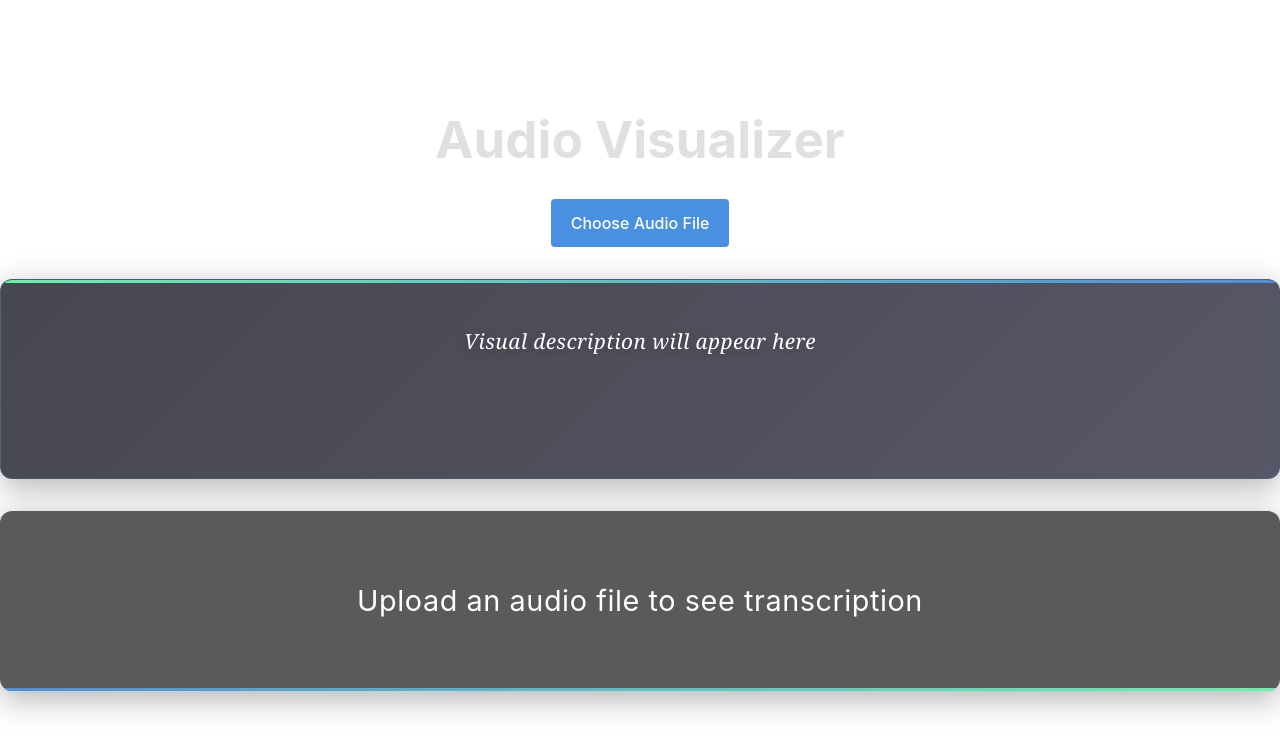
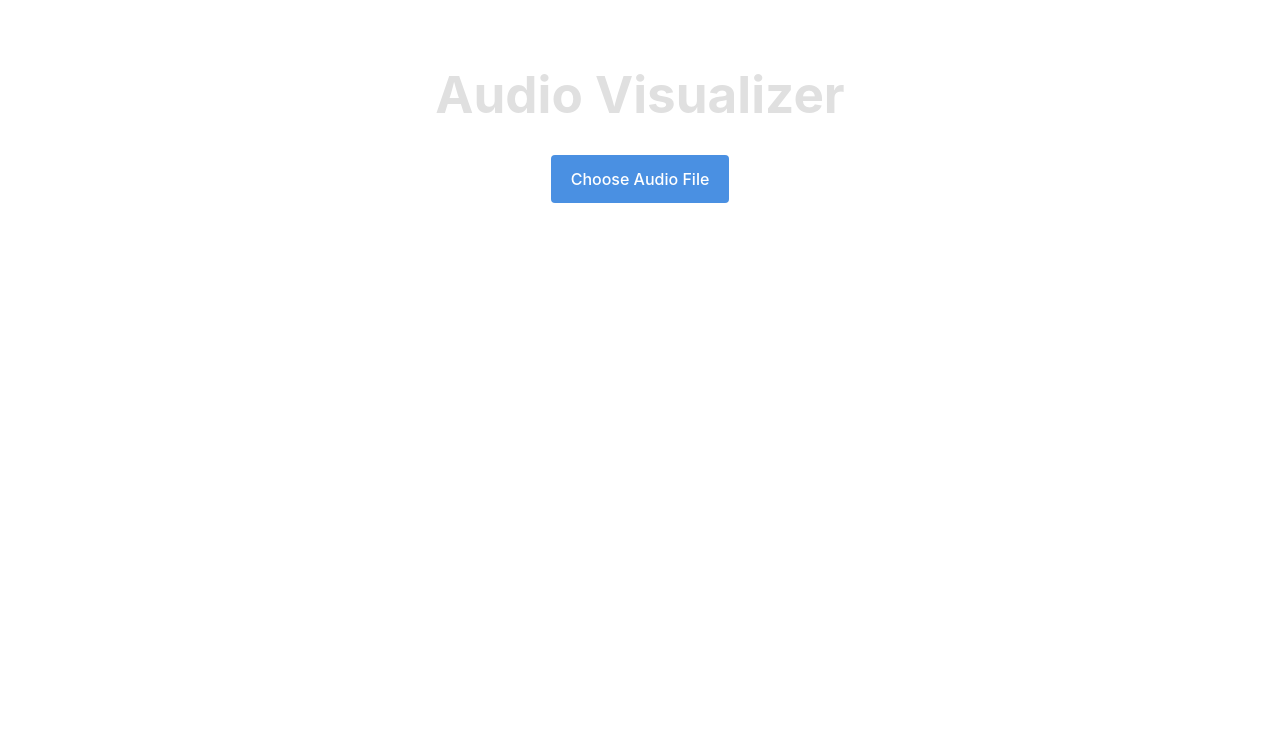
Before and after one commit to tpaulshippy/audio-visualizer, a React (Vite) app in the folder front/: page / in a window 1280 px wide. Shown: the top 752 px of the page. Built offline with nearby package versions, Linux system fonts and the light colour scheme.

Commit message:
Adjust styling to show either mode

```diff
--- a/front/src/App.css
+++ b/front/src/App.css
@@ -7,6 +7,65 @@
 
 .App {
   font-family: -apple-system, BlinkMacSystemFont, 'Segoe UI', Roboto, Oxygen, Ubuntu, Cantarell, 'Open Sans', 'Helvetica Neue', sans-serif;
+  display: flex;
+  flex-direction: column;
+  min-height: 100vh;
+}
+
+/* New visualization container styles */
+.visualization-container {
+  display: flex;
+  flex-direction: column;
+  flex: 1;
+  min-height: 60vh;
+  margin-bottom: 2rem;
+  width: 100%;
+}
+
+/* Visualization toggle styles */
+.visualization-toggle {
+  display: flex;
+  justify-content: center;
+  margin-bottom: 1rem;
+  padding: 5px;
+  border-radius: 8px;
+  background-color: rgba(25, 25, 35, 0.8);
+}
+
+.toggle-btn {
+  padding: 8px 16px;
+  margin: 0 5px;
+  border: none;
+  border-radius: 6px;
+  background-color: transparent;
+  color: #cccccc;
+  font-size: 0.9rem;
+  cursor: pointer;
+  transition: all 0.3s ease;
+  position: relative;
+}
+
+.toggle-btn:hover {
+  color: white;
+  background-color: rgba(70, 70, 90, 0.5);
+}
+
+.toggle-btn.active {
+  background-color: #4a90e2;
+  color: white;
+  font-weight: 500;
+}
+
+.toggle-btn.active::after {
+  content: '';
+  position: absolute;
+  bottom: -5px;
+  left: 50%;
+  transform: translateX(-50%);
+  width: 30px;
+  height: 3px;
+  background: linear-gradient(90deg, #63f5aa, #4a90e2);
+  border-radius: 3px;
 }
 
 h1 {
@@ -39,12 +98,12 @@ h1 {
 
 /* Animated transcription styles */
 .animated-transcription-container {
-  height: 180px; /* Increased height for desktop */
-  min-height: 180px;
+  height: 60vh;
+  min-height: 350px;
   display: flex;
   align-items: center;
   justify-content: center;
-  margin: 2rem 0;
+  margin: 0 0 2rem 0;
   background-color: rgba(20, 20, 20, 0.7);
   border-radius: 12px;
   padding: 20px;
@@ -70,16 +129,15 @@ h1 {
 
 /* AI Visual Description styles */
 .ai-visual-description-container {
-  min-height: 200px;
-  height: auto;
-  max-height: 300px;
+  min-height: 350px;
+  height: 60vh;
   display: flex;
-  align-items: flex-start;  /* Changed from center to flex-start to prevent top cut-off */
+  align-items: center;
   justify-content: center;
-  margin: 2rem 0;
+  margin: 0 0 2rem 0;
   background: linear-gradient(135deg, rgba(25, 25, 35, 0.8), rgba(45, 45, 65, 0.8));
   border-radius: 12px;
-  padding: 25px 15px; /* Increased top padding, reduced horizontal padding */
+  padding: 25px 15px;
   box-shadow: 0 8px 32px rgba(0, 0, 0, 0.3);
   overflow-y: auto;
   position: relative;
--- a/front/src/App.jsx
+++ b/front/src/App.jsx
@@ -15,6 +15,7 @@ function App() {
   const [visualDescriptions, setVisualDescriptions] = useState({}); // Map of chunk_id to descriptions
   const [currentVisualDescription, setCurrentVisualDescription] = useState('');
   const [isGeneratingVisual, setIsGeneratingVisual] = useState(false);
+  const [visualizationMode, setVisualizationMode] = useState('transcription'); // 'transcription' or 'visual'
   const audioRef = useRef(null);
   const eventSourceRef = useRef(null);
   const chunksForProcessingRef = useRef([]); // Store chunks for processing
@@ -315,6 +316,8 @@ function App() {
 
   return (
     <div className="App">
+      {!audioSrc && (
+        <>
           <h1>Audio Visualizer</h1>
           <div className="upload-container">
             <label className="file-upload">
@@ -322,12 +325,32 @@ function App() {
               <input type="file" accept="audio/*" onChange={handleFileUpload} />
             </label>
           </div>
+        </>
+      )}
 
+      {audioSrc && (
+        <div className="visualization-container">
+          <div className="visualization-toggle">
+            <button
+              className={`toggle-btn ${visualizationMode === 'transcription' ? 'active' : ''}`}
+              onClick={() => setVisualizationMode('transcription')}
+            >
+              Transcription
+            </button>
+            <button
+              className={`toggle-btn ${visualizationMode === 'visual' ? 'active' : ''}`}
+              onClick={() => setVisualizationMode('visual')}
+            >
+              Visual Description
+            </button>
+          </div>
+
+          {visualizationMode === 'visual' ? (
             <AIVisualDescription
               description={currentVisualDescription}
               isLoading={isGeneratingVisual && Object.keys(visualDescriptions).length === 0}
             />
-
+          ) : (
             <div className="animated-transcription-container">
               {isAwaitingTranscription ? (
                 <div className="animated-segment fade-in">
@@ -344,6 +367,9 @@ function App() {
                 </div>
               )}
             </div>
+          )}
+        </div>
+      )}
 
       {audioSrc && (
         <div className="audio-player">
```
Lines whose indentation alone changed are shown as unchanged.
